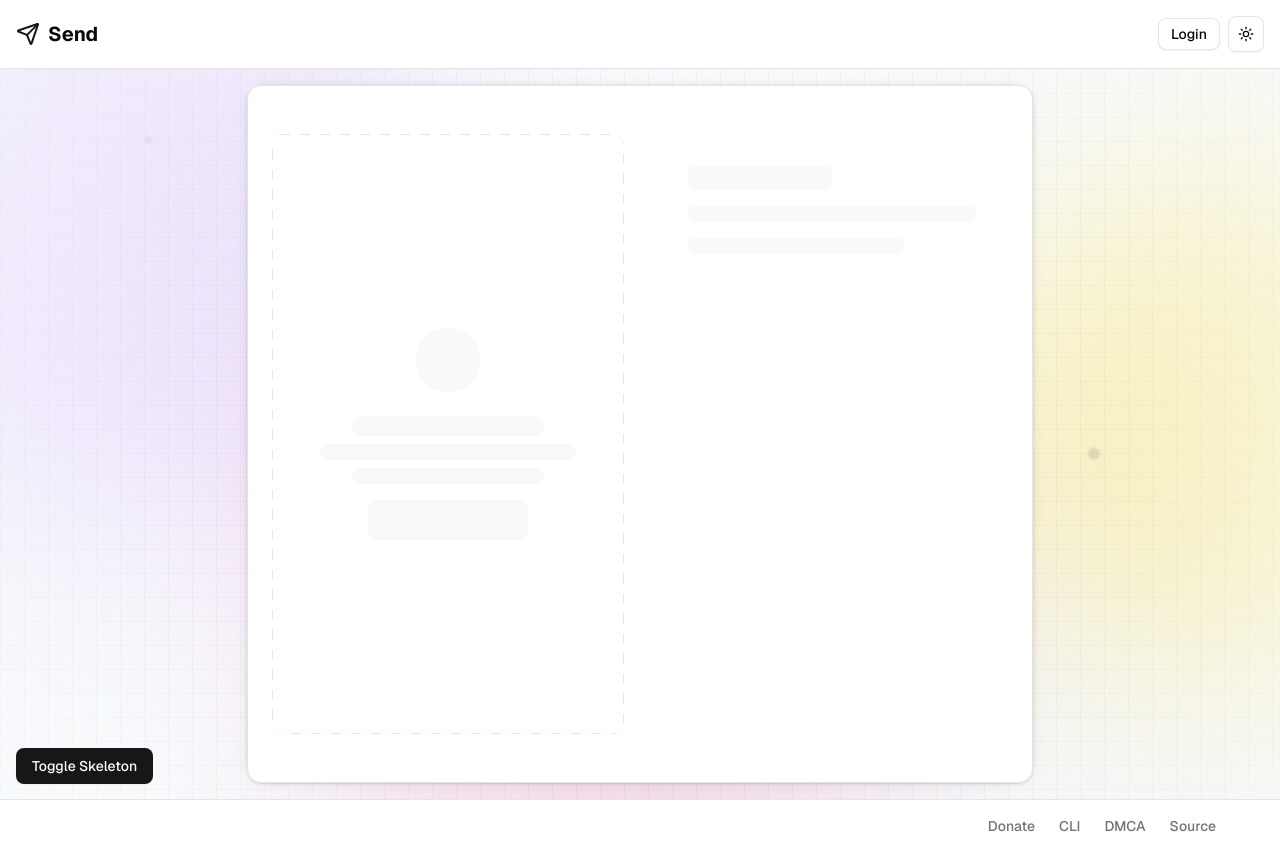
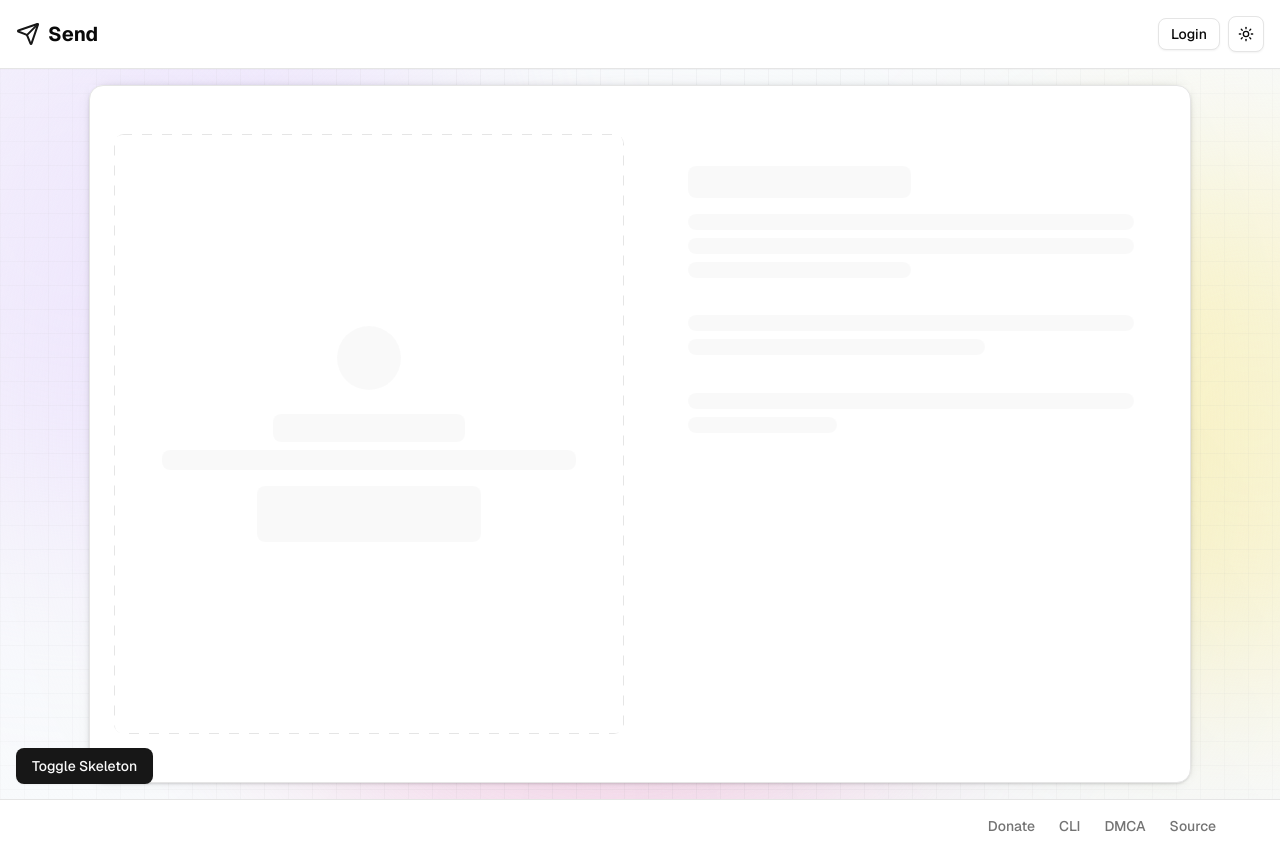
Before and after one commit to chithi-dev/chithi, a SvelteKit app in the folder src/frontend/: page / in a window 1280 px wide. Both pictures are taken after a click on the button "Toggle Skeleton". Built offline with nearby package versions, Linux system fonts and the light colour scheme.

Commit message:
feat:fix scrollarea

```diff
--- a/src/frontend/src/routes/(web_crypto)/(navbar_and_footer)/(fancy_grid)/+page.svelte
+++ b/src/frontend/src/routes/(web_crypto)/(navbar_and_footer)/(fancy_grid)/+page.svelte
@@ -401,7 +401,7 @@
 				<div class="text-sm leading-none font-medium">{file.name}</div>
 				<div class="text-xs text-foreground">
 					{#if (file as any).relativePath}
-						<span class="block max-w-[12.5rem] truncate text-xs opacity-70"
+						<span class="block max-w-50 truncate text-xs opacity-70"
 							>{(file as any).relativePath}</span
 						>
 					{/if}
@@ -453,7 +453,7 @@
 		<RecentUpload />
 	</div>
 	<CardContent class="p-6">
-		<div class="grid min-h-[600px] grid-cols-1 gap-8 lg:grid-cols-2">
+		<div class="grid min-h-150 grid-cols-1 gap-8 lg:grid-cols-2">
 			{#if configData.isLoading || (dev && debugLoading)}
 				<div
 					class="relative flex h-full w-full flex-col items-center justify-center rounded-lg bg-card p-12"
@@ -472,10 +472,9 @@
 						/>
 					</svg>
 					<Skeleton class="mb-6 h-16 w-16 rounded-full" />
-					<Skeleton class="mb-2 h-5 w-48" />
-					<Skeleton class="mb-2 h-4 w-64" />
-					<Skeleton class="mb-6 h-4 w-48 md:mb-4" />
-					<Skeleton class="h-10 w-44 rounded-md md:h-10 md:w-40" />
+					<Skeleton class="mb-2 h-7 w-48" />
+					<Skeleton class="mx-auto mb-8 h-6 w-103.5 md:mb-4 md:h-5" />
+					<Skeleton class="h-19 w-64 rounded-md md:h-14 md:w-56" />
 				</div>
 			{:else if isUploadComplete}
 				<!-- Final Success Screen -->
@@ -513,7 +512,7 @@
 			{:else if isUploading}
 				{#if uploadingInProgress}
 					<!-- Modern Upload Animation -->
-					<div class="flex h-full flex-col items-center justify-center py-20">
+					<div class="flex h-25 flex-col items-center justify-center py-20">
 						<div class="relative mb-8 h-32 w-32">
 							<!-- Outer spinning ring -->
 							<div class="absolute inset-0 rounded-full border-4 border-primary/20"></div>
@@ -597,7 +596,7 @@
 							<div class="flex items-center">
 								<span class="text-sm">Expires after</span>
 								<Select.Root type="single" bind:value={downloadLimit}>
-									<Select.Trigger class="ml-2 w-[8.75rem]">
+									<Select.Trigger class="ml-2 w-35">
 										{downloadLimit}
 										{downloadLimit === '1' ? 'download' : 'downloads'}
 									</Select.Trigger>
@@ -615,7 +614,7 @@
 								</Select.Root>
 								<span class="mx-2 text-sm">or</span>
 								<Select.Root type="single" bind:value={timeLimit}>
-									<Select.Trigger class="w-[8.75rem]">
+									<Select.Trigger class="w-35">
 										{@const { val, unit } = formatSeconds(parseInt(timeLimit))}
 										{val}
 										{val === 1 ? unit.slice(0, -1) : unit}
@@ -783,20 +782,30 @@
 
 			<!-- Right Column: Info -->
 			{#if configData.isLoading || (dev && debugLoading)}
-				<div class="flex h-full w-full flex-col p-4 lg:p-8">
-					<ScrollArea class="max-h-[500px] w-full">
+				<div class="flex h-16 w-full flex-col p-4 lg:p-8">
+					<ScrollArea class="max-h-125 w-full">
 						<div
-							class="prose w-full max-w-none space-y-4 prose-zinc md:text-sm lg:text-lg lg:leading-relaxed dark:prose-invert"
+							class="prose w-full max-w-none prose-zinc md:text-sm lg:text-lg lg:leading-relaxed dark:prose-invert"
 						>
-						<Skeleton class="h-6 w-1/2" />
-							<Skeleton class="h-4 w-full" />
-							<Skeleton class="h-4 w-3/4" />
+							<Skeleton class="mb-4 h-8 w-1/2" />
+							<div class="space-y-2">
+								<Skeleton class="h-4 w-full" />
+								<Skeleton class="h-4 w-full" />
+								<Skeleton class="h-4 w-2/4" />
+								<br />
+								<Skeleton class="h-4 w-full" />
+								<Skeleton class="h-4 w-2/3" />
+
+								<br />
+								<Skeleton class="h-4 w-full" />
+								<Skeleton class="h-4 w-1/3" />
+							</div>
 						</div>
 					</ScrollArea>
 				</div>
 			{:else if !isUploadComplete && !isUploading}
 				<div class="flex h-full w-full flex-col p-4 lg:p-8">
-					<ScrollArea class="max-h-[500px] w-full">
+					<ScrollArea class="max-h-125 w-full">
 						<div
 							class="prose w-full max-w-none prose-zinc md:text-sm lg:text-lg lg:leading-relaxed dark:prose-invert"
 						>
```
